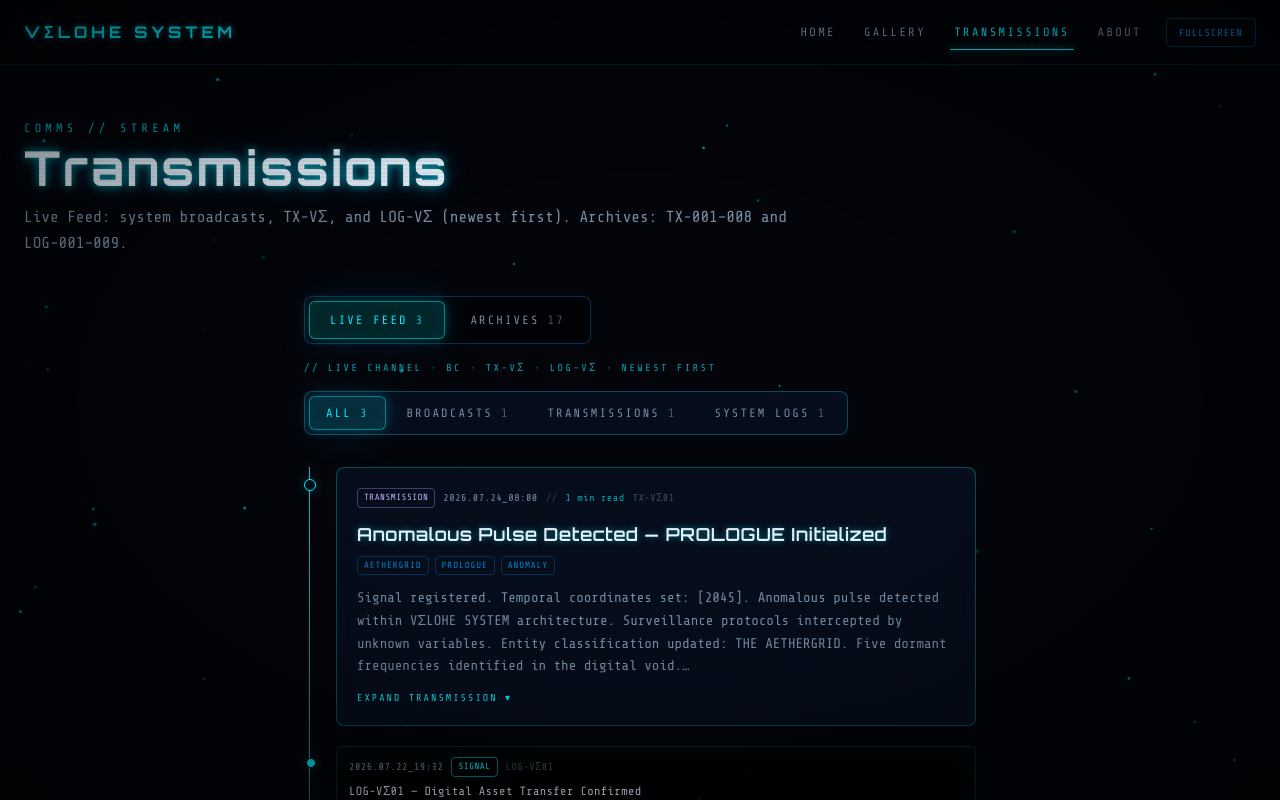
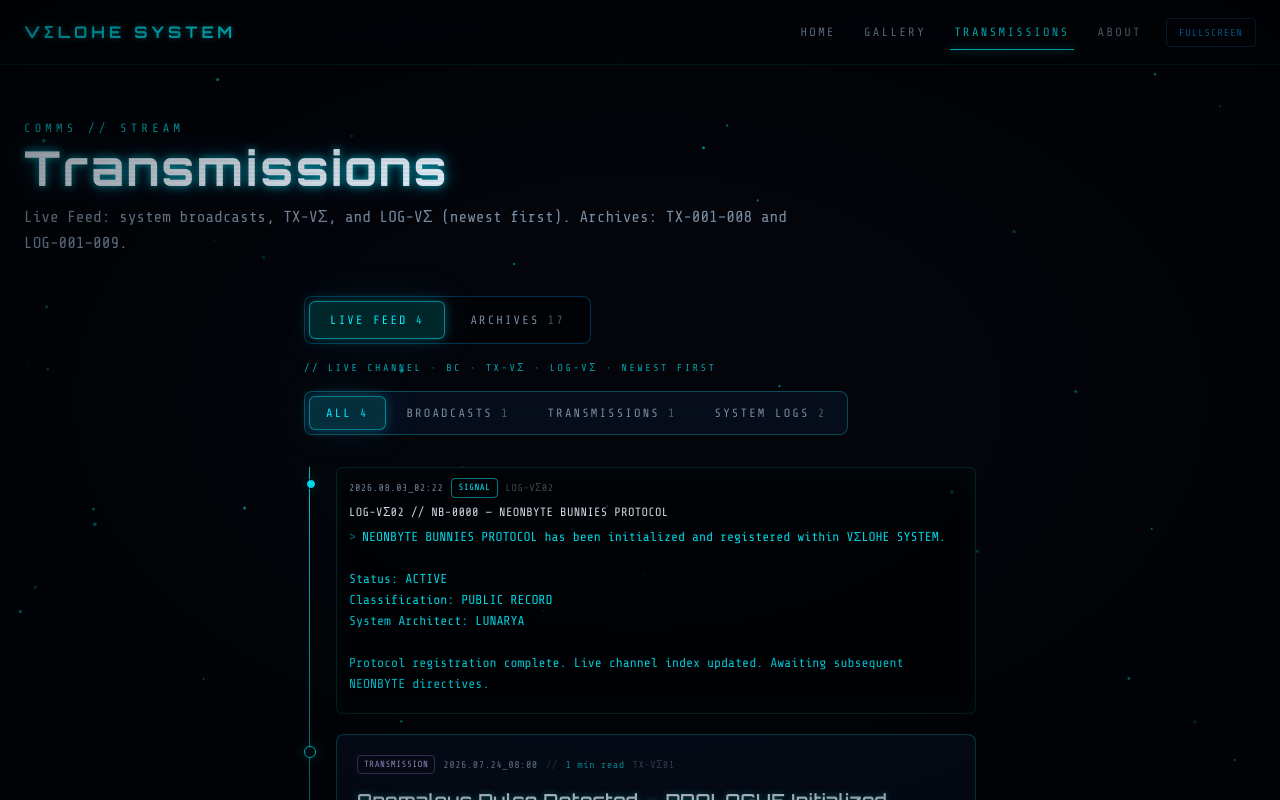
Before and after one commit to velohe91/velohe-system-gallery, a Next.js app: page /transmissions in a window 1280 px wide. Shown: the top 800 px of the page. Built offline with nearby package versions, Linux system fonts and the light colour scheme.

Commit message:
Add LOG-VΣ02 - Neonbyte Bunnies Protocol

```diff
--- a/src/data/system-logs.ts
+++ b/src/data/system-logs.ts
@@ -14,6 +14,21 @@ import type { SystemLogEntry } from "@/lib/types";
 
 export const systemLogs: SystemLogEntry[] = [
   // ─── Live (LOG-VΣ##) — sorted newest-first in feed.ts ───
+  {
+    kind: "system-log",
+    era: "live",
+    id: "LOG-VΣ02",
+    timestamp: "2026.08.03_02:22",
+    level: "SIGNAL",
+    title: "LOG-VΣ02 // NB-0000 — NEONBYTE BUNNIES PROTOCOL",
+    message: `NEONBYTE BUNNIES PROTOCOL has been initialized and registered within VΣLOHE SYSTEM.
+
+Status: ACTIVE
+Classification: PUBLIC RECORD
+System Architect: LUNARYA
+
+Protocol registration complete. Live channel index updated. Awaiting subsequent NEONBYTE directives.`,
+  },
   {
     kind: "system-log",
     era: "live",
```
